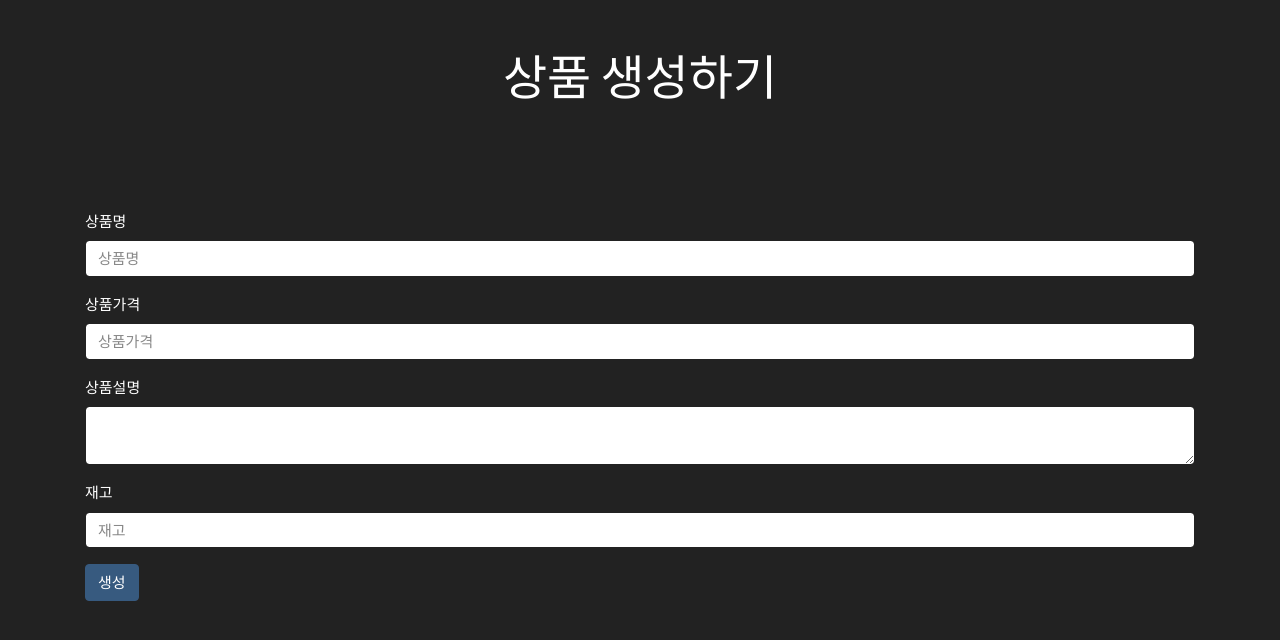
After one commit to hyuni917/hello-python-jango, a Django app: page /product/create/ in a window 1280 px wide. The commit adds this page. Shown: the top 640 px of the page. Run offline with Django 3.2, Linux system fonts and the light colour scheme.

Commit message:
[쇼핑] 상품등록(FormView)

```diff
--- /dev/null
+++ b/shopping/product/forms.py
@@ -0,0 +1,45 @@
+from django import forms
+from .models import Product
+
+
+class RegisterForm(forms.Form):
+    name = forms.CharField(
+        error_messages={
+            'required': '상품명을 입력해주세요.'
+        },
+        max_length=64, label='상품명'
+    )
+    price = forms.IntegerField(
+        error_messages={
+            'required': '상품가격을 입력해주세요.'
+        },
+        label='상품가격'
+    )
+    description = forms.CharField(
+        error_messages={
+            'required': '상품명을 입력해주세요.'
+        },
+        label='상품설명'
+    )
+    stock = forms.IntegerField(
+        error_messages={
+            'required': '재고를 입력해주세요.'
+        },
+        label='재고'
+    )
+
+    def clean(self):
+        cleaned_data = super().clean()
+        name = cleaned_data.get('name')
+        price = cleaned_data.get('price')
+        description = cleaned_data.get('description')
+        stock = cleaned_data.get('stock')
+
+        if name and price and description and stock:
+            product = Product(
+                name=name,
+                price=price,
+                description=description,
+                stock=stock
+            )
+            product.save()
--- a/shopping/product/models.py
+++ b/shopping/product/models.py
@@ -6,7 +6,7 @@ class Product (models.Model):
     name = models.CharField(max_length=256, verbose_name='상품명')
     price = models.IntegerField(verbose_name='상품가격')
     description = models.TextField(verbose_name='상품설명')
-    stuck = models.IntegerField(verbose_name="재고")
+    stock = models.IntegerField(verbose_name="재고")
     registered_dttm = models.DateTimeField(auto_now_add=True, verbose_name='등록날짜')
 
     def __str__(self):
--- a/shopping/product/templates/base.html
+++ b/shopping/product/templates/base.html
@@ -6,6 +6,8 @@
     <script src="https://code.jquery.com/jquery-3.5.1.slim.min.js" integrity="sha384-DfXdz2htPH0lsSSs5nCTpuj/zy4C+OGpamoFVy38MVBnE+IbbVYUew+OrCXaRkfj" crossorigin="anonymous"></script>
     <script src="https://cdn.jsdelivr.net/npm/popper.js@1.16.1/dist/umd/popper.min.js" integrity="sha384-9/reFTGAW83EW2RDu2S0VKaIzap3H66lZH81PoYlFhbGU+6BZp6G7niu735Sk7lN" crossorigin="anonymous"></script>
     <script src="https://cdn.jsdelivr.net/npm/bootstrap@4.6.0/dist/js/bootstrap.min.js" integrity="sha384-+YQ4JLhjyBLPDQt//I+STsc9iw4uQqACwlvpslubQzn4u2UU2UFM80nGisd026JF" crossorigin="anonymous"></script>
+    {% block header %}
+    {% endblock %}
 </head>
 <body>
 <div class="container">
--- /dev/null
+++ b/shopping/product/templates/register_product.html
@@ -0,0 +1,45 @@
+{% extends "base.html" %}
+{% block header %}
+    <link href="https://cdn.jsdelivr.net/npm/summernote@0.8.18/dist/summernote-bs4.min.css" rel="stylesheet">
+    <script src="https://cdn.jsdelivr.net/npm/summernote@0.8.18/dist/summernote-bs4.min.js"></script>
+    <script>
+        $(document).ready(function() {
+            $('#id_description').summernote({
+                height:300
+            });
+        });
+    </script>
+{% endblock %}
+{% block contents %}
+    <div class="row mt-5">
+        <div class="col-12 text-center">
+            <h1>상품 생성하기</h1>
+        </div>
+    </div>
+    <div class="row mt-5">
+        <div class="col-12">
+            {{ error }}
+        </div>
+    </div>
+    <div class="row mt-5">
+        <div class="col-12">
+            <form method="post" action=".">
+                {% csrf_token %}
+                {% for field in form %}
+                    <div class="form-group">
+                        <label for="{{field.id_for_label}}">{{field.label}}</label>
+                        {% ifequal field.name 'description' %}
+                            <textarea class="form-control" id="{{field.id_for_label}}" name="{{field.name}}"></textarea>
+                        {% else %}
+                            <input type="{{field.field.widget.input_type}}" class="form-control" id="{{field.id_for_label}}" name="{{field.name}}"  placeholder="{{field.label}}">
+                        {% endifequal %}
+                    </div>
+                    {% if field.errors %}
+                        <span style="color: red">{{ field.errors }}</span>
+                    {% endif %}
+                {% endfor %}
+                <button type="submit" class="btn btn-primary">생성</button>
+            </form>
+        </div>
+    </div>
+{% endblock %}
--- a/shopping/product/views.py
+++ b/shopping/product/views.py
@@ -1,6 +1,8 @@
 from django.shortcuts import render
 from django.views.generic import ListView
+from django.views.generic.edit import FormView
 from .models import Product
+from .forms import RegisterForm
 
 
 # Create your views here.
@@ -8,3 +10,9 @@ class ProductList(ListView):
     model = Product
     template_name = 'product.html'
     context_object_name = 'product_list'
+
+
+class ProductCreate(FormView):
+    template_name = 'register_product.html'
+    form_class = RegisterForm
+    success_url = '/product/'
--- a/shopping/shopping/urls.py
+++ b/shopping/shopping/urls.py
@@ -16,12 +16,13 @@ Including another URLconf
 from django.contrib import admin
 from django.urls import path
 from user.views import index, RegisterView, LoginView
-from product.views import ProductList
+from product.views import ProductList, ProductCreate
 
 urlpatterns = [
     path('admin/', admin.site.urls),
     path('', index),
     path('register/', RegisterView.as_view()),
     path('login/', LoginView.as_view()),
-    path('product/', ProductList.as_view())
+    path('product/', ProductList.as_view()),
+    path('product/create/', ProductCreate.as_view()),
 ]
```
Also changed, not shown: readme.md, shopping/product/migrations/0001_initial.py.
